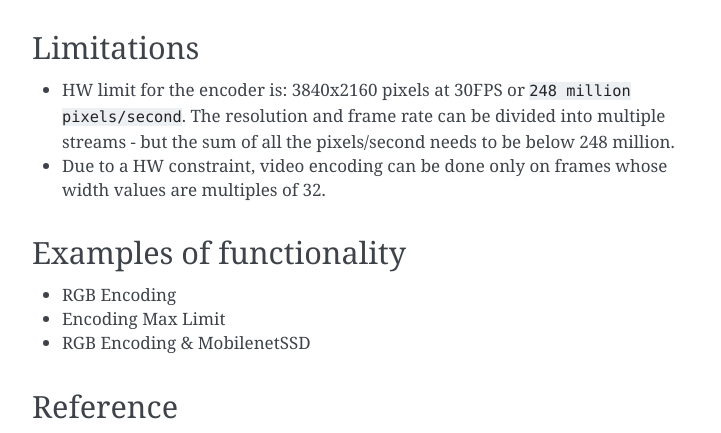
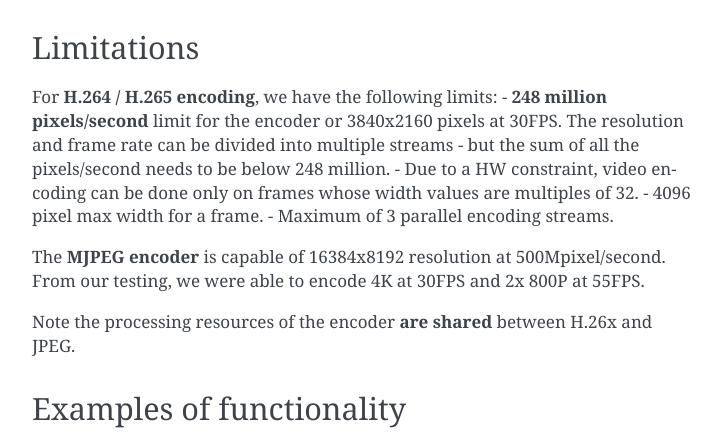
Before and after one commit to luxonis/depthai-python, a Sphinx documentation site: the page built from docs/source/components/nodes/video_encoder.rst, in a window 1280 px wide, cut to the strip 846-1279 px from the top of the page. Shown: the whole strip, without its empty margins (388-1109 px from the left). Built offline with Sphinx 7.4.7, drawn with Linux system fonts in a browser that asks for light colours; pages that are not in the unit, such as notebooks, are missing from menus; the version number could not be read and is left out.

Commit message:
Tested mjpeg encoder limit - about 361 Mpixels/sec

```diff
--- a/docs/source/components/nodes/video_encoder.rst
+++ b/docs/source/components/nodes/video_encoder.rst
@@ -77,8 +77,16 @@ Usage
 Limitations
 ###########
 
-- HW limit for the encoder is: 3840x2160 pixels at 30FPS or :code:`248 million pixels/second`. The resolution and frame rate can be divided into multiple streams - but the sum of all the pixels/second needs to be below 248 million.
+For **H.264 / H.265 encoding**, we have the following limits:
+-  **248 million pixels/second** limit for the encoder or 3840x2160 pixels at 30FPS. The resolution and frame rate can be divided into multiple streams - but the sum of all the pixels/second needs to be below 248 million.
 - Due to a HW constraint, video encoding can be done only on frames whose width values are multiples of 32.
+- 4096 pixel max width for a frame.
+- Maximum of 3 parallel encoding streams.
+
+The **MJPEG encoder** is capable of 16384x8192 resolution at 500Mpixel/second. From our testing, we were able to encode
+4K at 30FPS and 2x 800P at 55FPS.
+
+Note the processing resources of the encoder **are shared** between H.26x and JPEG.
 
 Examples of functionality
 #########################
```
